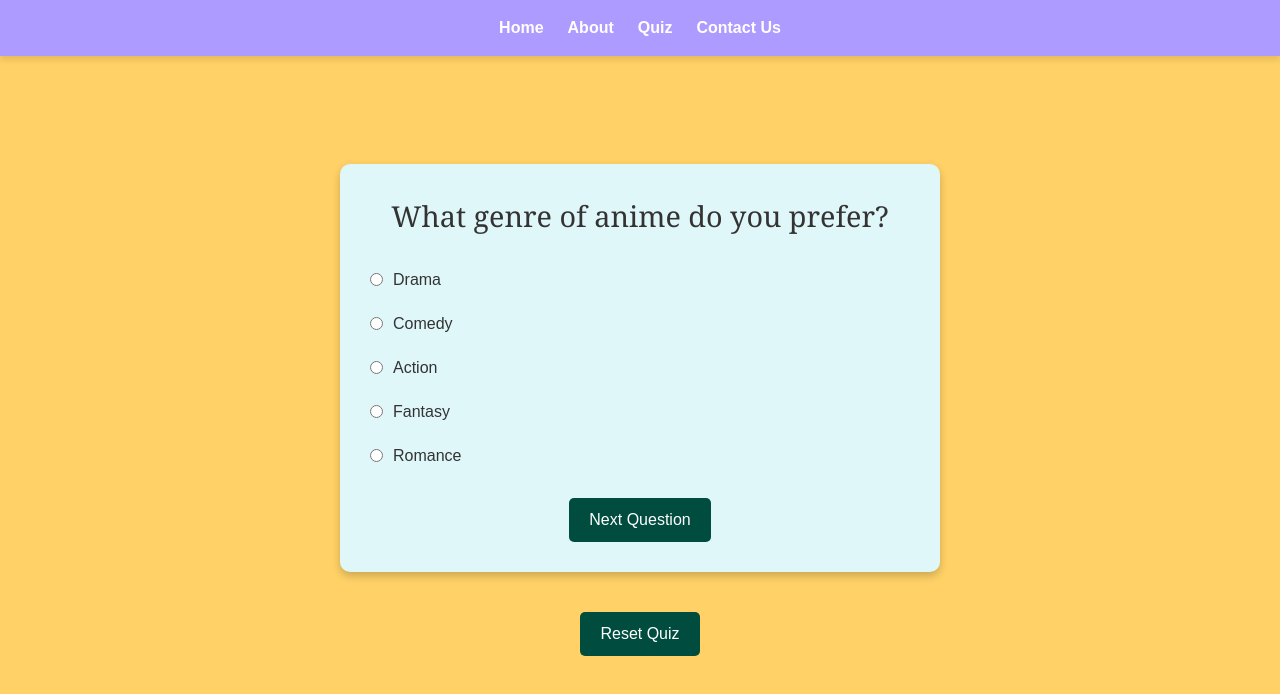
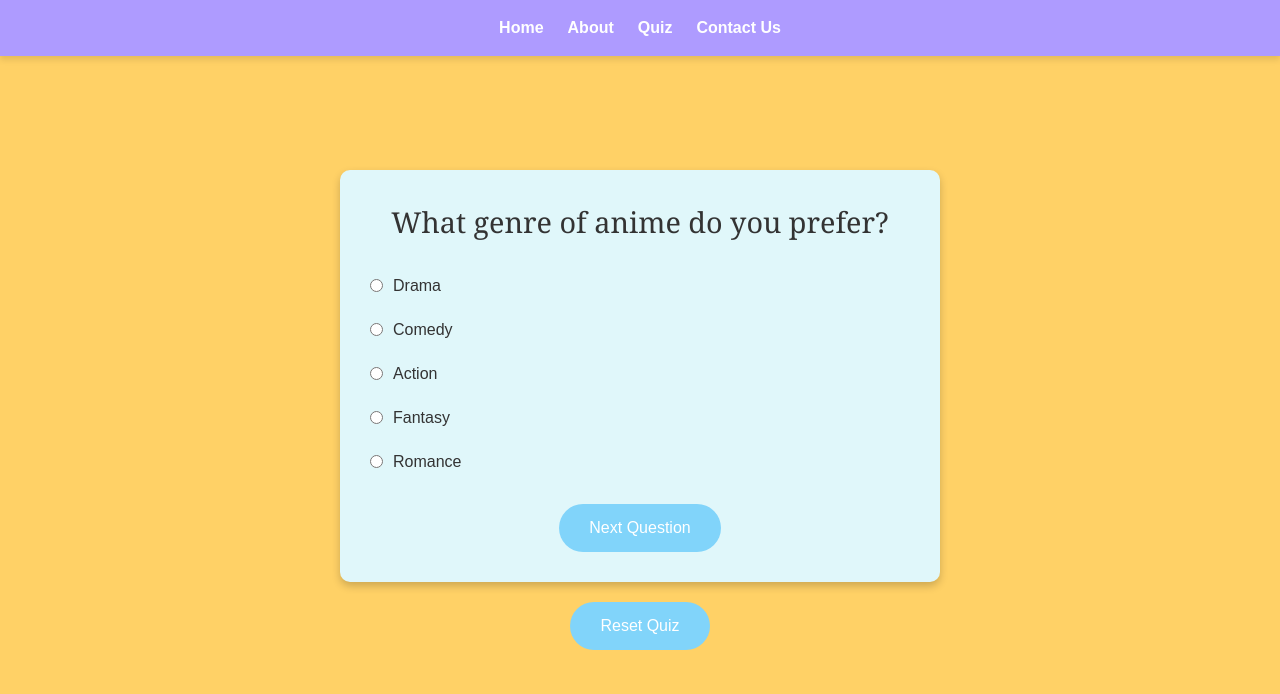
Before and after one commit to AceChianni/level3capstone, a Next.js app: page /quiz in a window 1280 px wide. Shown: the top 694 px of the page. Built offline with nearby package versions, Linux system fonts and the light colour scheme.

Commit message:
quiz button and colorway changes

```diff
--- a/styles/poll.css
+++ b/styles/poll.css
@@ -1,5 +1,4 @@
 /* poll.css */
-
 .poll-container {
   font-family: Arial, sans-serif;
   margin-top: 20px;
@@ -20,24 +19,25 @@ input[type="radio"] {
   margin-right: 10px;
 }
 
-/* Results and bar chart display */
+/* Button common styling for poll and quiz */
 button {
   cursor: pointer;
-  background-color: #3b82f6;
-  /* Default blue background */
+  background-color: #81d4fa;
+  /* Sky blue */
   color: white;
-  padding: 10px 20px;
-  border-radius: 8px;
+  padding: 12px 30px;
+  border-radius: 25px;
+  /* Rounded rectangle shape */
   border: none;
   font-size: 16px;
   transition: background-color 0.3s ease;
-  /* Smooth transition for hover effect */
+  /* Smooth transition */
 }
 
-/* Button hover effect */
+/* Hover effect for poll and quiz buttons */
 button:hover {
-  background-color: #2563eb;
-  /* Darker blue on hover */
+  background-color: #a7c7e7;
+  /* Periwinkle on hover */
 }
 
 /* Focus styles for button */
--- a/styles/quizstyles.css
+++ b/styles/quizstyles.css
@@ -26,15 +26,44 @@
 
 .quiz-card h2 {
   font-size: 1.8rem;
-  /* Slightly smaller text */
   margin-bottom: 20px;
   font-family: "Georgia", serif;
 }
 
+/* Styling for individual questions */
+.question {
+  display: flex;
+  flex-direction: column;
+  /* Stack options vertically */
+  align-items: flex-start;
+  margin-bottom: 20px;
+  /* Add space between each question */
+}
+
+/* Styling for labels inside questions */
+.question label {
+  display: flex;
+  align-items: center;
+  margin: 10px 0;
+  /* Add space between the options */
+  font-size: 1rem;
+  cursor: pointer;
+}
+
+/* Styling for the radio buttons inside the question */
+.question input[type="radio"] {
+  margin-right: 10px;
+  /* Space between radio button and label */
+}
+
+/* Optional: Add spacing between question text and radio buttons */
+.question p {
+  margin-bottom: 8px;
+}
+
 /* Darker blue card for results */
 .results-card {
-  background-color: #004d40;
-  /* Dark blue */
+  background-color: #00ddffb7;
   padding: 30px;
   border-radius: 10px;
   box-shadow: 0 4px 8px rgba(0, 0, 0, 0.2);
@@ -46,7 +75,9 @@
 
 .recommendations-title {
   font-size: 2rem;
-  color: white;
+  color: rgb(147,
+      20,
+      198);
   margin-bottom: 30px;
 }
 
@@ -55,7 +86,7 @@
   font-size: 1.2rem;
   font-weight: bold;
   margin: 10px 0;
-  color: yellowgreen;
+  color: rgb(147, 20, 198);
 }
 
 /* Styling for anime cover art */
@@ -71,27 +102,43 @@
 /* Styling for description */
 .anime-item p {
   font-size: 0.9rem;
-  color: #f5f5f5;
+  color: #000000;
   margin-bottom: 10px;
+}
+
+/* Button common styling for quiz and poll */
+button {
+  background-color: #81d4fa;
+  /* Sky blue */
+  color: white;
+  padding: 12px 30px;
+  border: none;
+  border-radius: 25px;
+  /* Rounded rectangle shape */
+  cursor: pointer;
+  font-size: 1rem;
+  transition: background-color 0.3s ease;
+  /* Smooth transition */
+}
+
+/* Hover effect for quiz and poll buttons */
+button:hover {
+  background-color: #a7c7e7;
+  /* Periwinkle on hover */
+}
+
+button:focus {
+  outline: none;
 }
 
 /* Load more button styling */
 .load-more-button {
-  background-color: #81d4fa;
-  /* Light blue */
-  color: white;
-  padding: 12px 30px;
-  border: none;
-  border-radius: 20px;
-  cursor: pointer;
-  font-size: 1rem;
   margin-top: 20px;
   transition: background-color 0.3s ease;
 }
 
 .load-more-button:hover {
-  background-color: #29b6f6;
-  /* Darker light blue */
+  background-color: #a7c7e7;
 }
 
 /* Reset quiz button styling */
@@ -99,47 +146,14 @@
   margin-top: 15px;
   padding: 10px 20px;
   background-color: #81d4fa;
-  /* Sky blue */
   color: white;
   border: none;
-  border-radius: 20px;
+  border-radius: 25px;
   font-size: 16px;
   cursor: pointer;
   transition: background-color 0.3s ease;
 }
 
 .reset-quiz-button:hover {
-  background-color: #29b6f6;
-  /* Darker sky blue */
+  background-color: #a7c7e7;
 }
-
-/* Styling for individual questions */
-.question {
-  display: flex;
-  flex-direction: column;
-  align-items: flex-start;
-}
-
-.question label {
-  display: flex;
-  align-items: center;
-  margin: 10px 0;
-}
-
-.question input[type="radio"] {
-  margin-right: 10px;
-}
-
-button {
-  margin-top: 20px;
-  padding: 10px 20px;
-  background-color: #004d40;
-  color: white;
-  border: none;
-  border-radius: 5px;
-  cursor: pointer;
-}
-
-button:hover {
-  background-color: #ff7043;
-}
```
